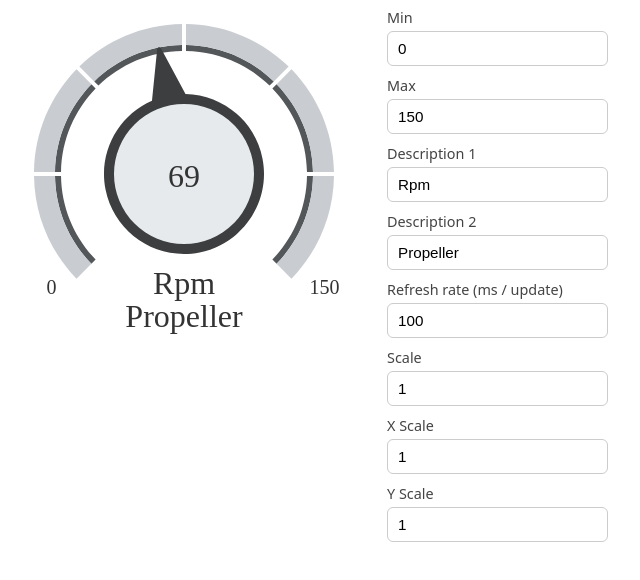
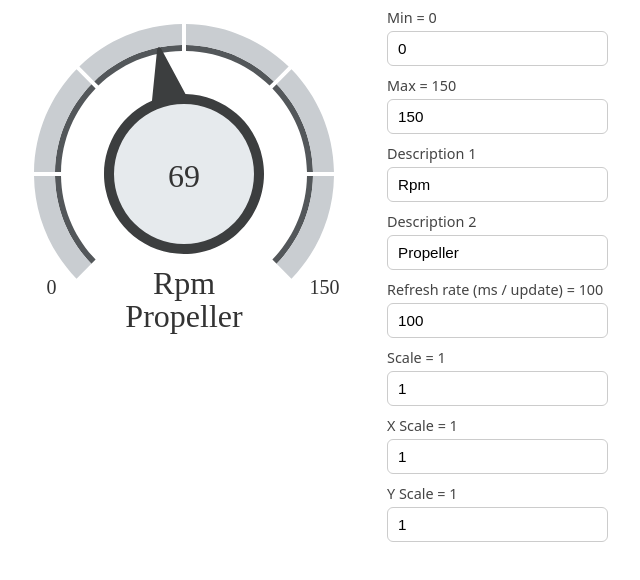
Before and after one commit to hasoit/Gauge, a React (Vite) app: page / in a window 1280 px wide. Shown: the top 580 px of the page, without its empty margins (19-659 px from the left). Built offline with nearby package versions, Linux system fonts and the light colour scheme.

Commit message:
add current value to label for number based input components

```diff
--- a/src/components/FloatInput.tsx
+++ b/src/components/FloatInput.tsx
@@ -24,7 +24,7 @@ export const FloatInput = ({
   return (
     <div className="input-group">
       <label htmlFor={id} className="input-label">
-        {label}
+        {label} = {initialValue}
       </label>
       <input
         id={id}
--- a/src/components/NumberInput.tsx
+++ b/src/components/NumberInput.tsx
@@ -24,7 +24,7 @@ export const NumberInput = ({
   return (
     <div className="input-group">
       <label htmlFor={id} className="input-label">
-        {label}
+        {label} = {initialValue}
       </label>
       <input
         id={id}
```
